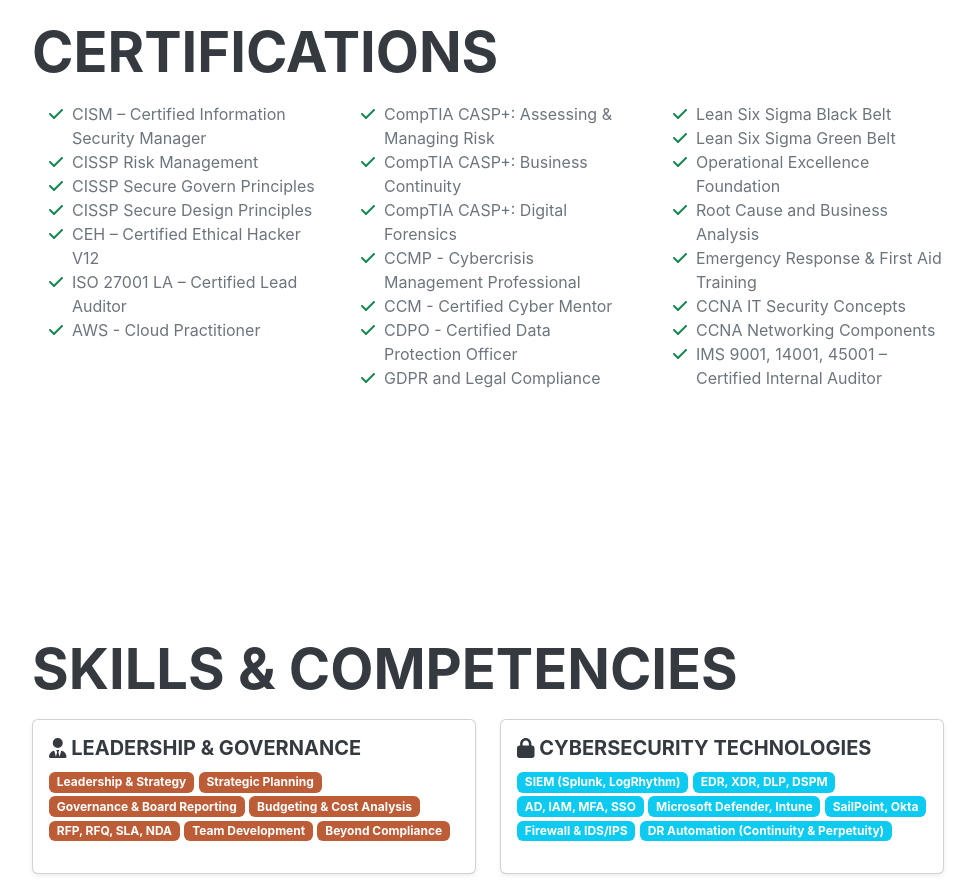
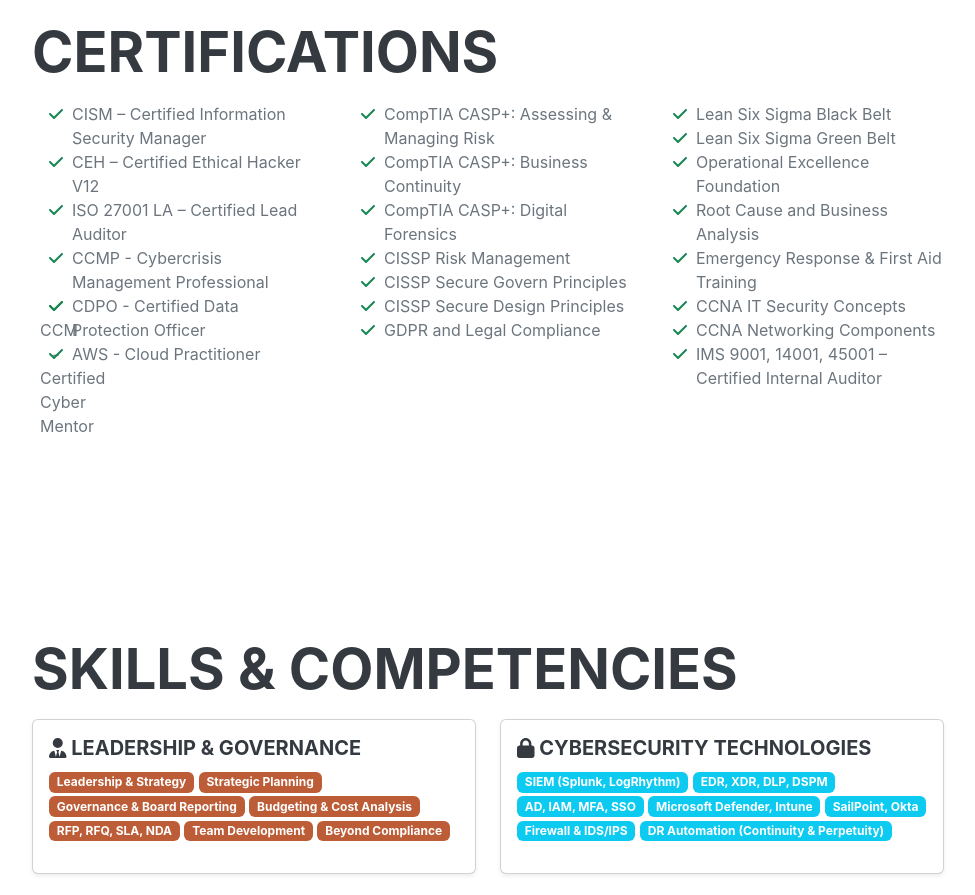
Before and after one commit to Sudhircu/sudhircu.github.io, a plain HTML site: page index.html in a window 1280 px wide. Shown: the part 2690-3585 px from the top of the page, without its empty margins (288-1263 px from the left). Drawn offline with nearby package versions, Linux system fonts and the light colour scheme; a web font is replaced by a local one.

Commit message:
Update index.html

```diff
--- a/index.html
+++ b/index.html
@@ -134,12 +134,14 @@
       <div class="col-md-4">
         <ul class="fa-ul mb-0">
           <li><span class="fa-li"><i class="fas fa-check text-success"></i></span>CISM – Certified Information Security Manager</li>
-          <li><span class="fa-li"><i class="fas fa-check text-success"></i></span>CISSP Risk Management</li>
-          <li><span class="fa-li"><i class="fas fa-check text-success"></i></span>CISSP Secure Govern Principles</li>
-          <li><span class="fa-li"><i class="fas fa-check text-success"></i></span>CISSP Secure Design Principles</li>
           <li><span class="fa-li"><i class="fas fa-check text-success"></i></span>CEH – Certified Ethical Hacker V12</li>
           <li><span class="fa-li"><i class="fas fa-check text-success"></i></span>ISO 27001 LA – Certified Lead Auditor</li>
+          <li><span class="fa-li"><i class="fas fa-check text-success"></i></span>CCMP - Cybercrisis Management Professional</li>
+                      <li><span class="fa-li"><i class="fas fa-check text-success"></i>CCM - Certified Cyber Mentor</span></li>
+          <li><span class="fa-li"><i class="fas fa-check text-success"></i></span>CDPO - Certified Data Protection Officer</li>
           <li><span class="fa-li"><i class="fas fa-check text-success"></i></span>AWS - Cloud Practitioner</li>
+
+
         </ul>
       </div>
 
@@ -149,9 +151,9 @@
           <li><span class="fa-li"><i class="fas fa-check text-success"></i></span>CompTIA CASP+: Assessing & Managing Risk</li>
           <li><span class="fa-li"><i class="fas fa-check text-success"></i></span>CompTIA CASP+: Business Continuity</li>
           <li><span class="fa-li"><i class="fas fa-check text-success"></i></span>CompTIA CASP+: Digital Forensics</li>
-          <li><span class="fa-li"><i class="fas fa-check text-success"></i></span>CCMP - Cybercrisis Management Professional</li>
-          <li><span class="fa-li"><i class="fas fa-check text-success"></i></span>CCM - Certified Cyber Mentor</li>
-          <li><span class="fa-li"><i class="fas fa-check text-success"></i></span>CDPO - Certified Data Protection Officer</li>
+          <li><span class="fa-li"><i class="fas fa-check text-success"></i></span>CISSP Risk Management</li>
+          <li><span class="fa-li"><i class="fas fa-check text-success"></i></span>CISSP Secure Govern Principles</li>
+          <li><span class="fa-li"><i class="fas fa-check text-success"></i></span>CISSP Secure Design Principles</li>
           <li><span class="fa-li"><i class="fas fa-check text-success"></i></span>GDPR and Legal Compliance</li>
         </ul>
       </div>
```
